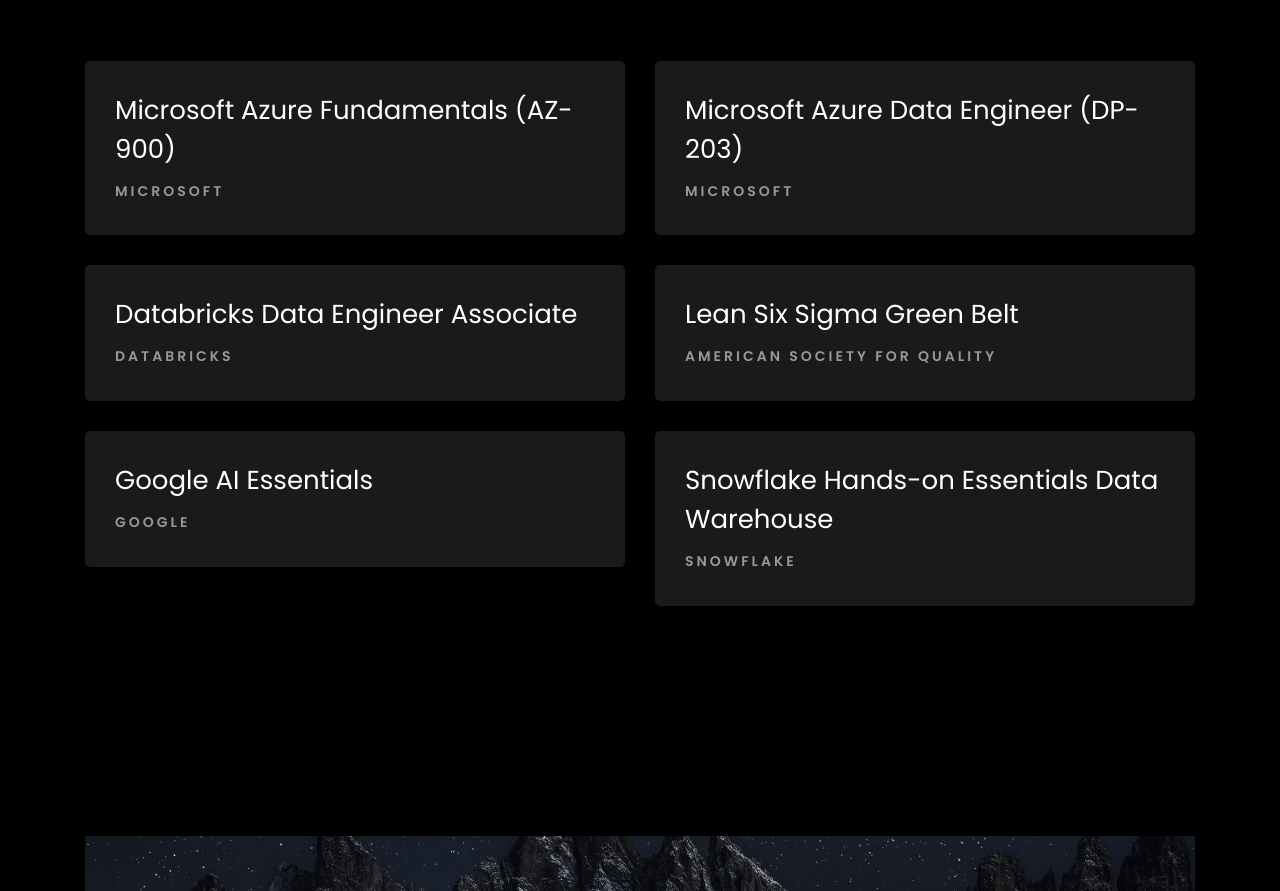
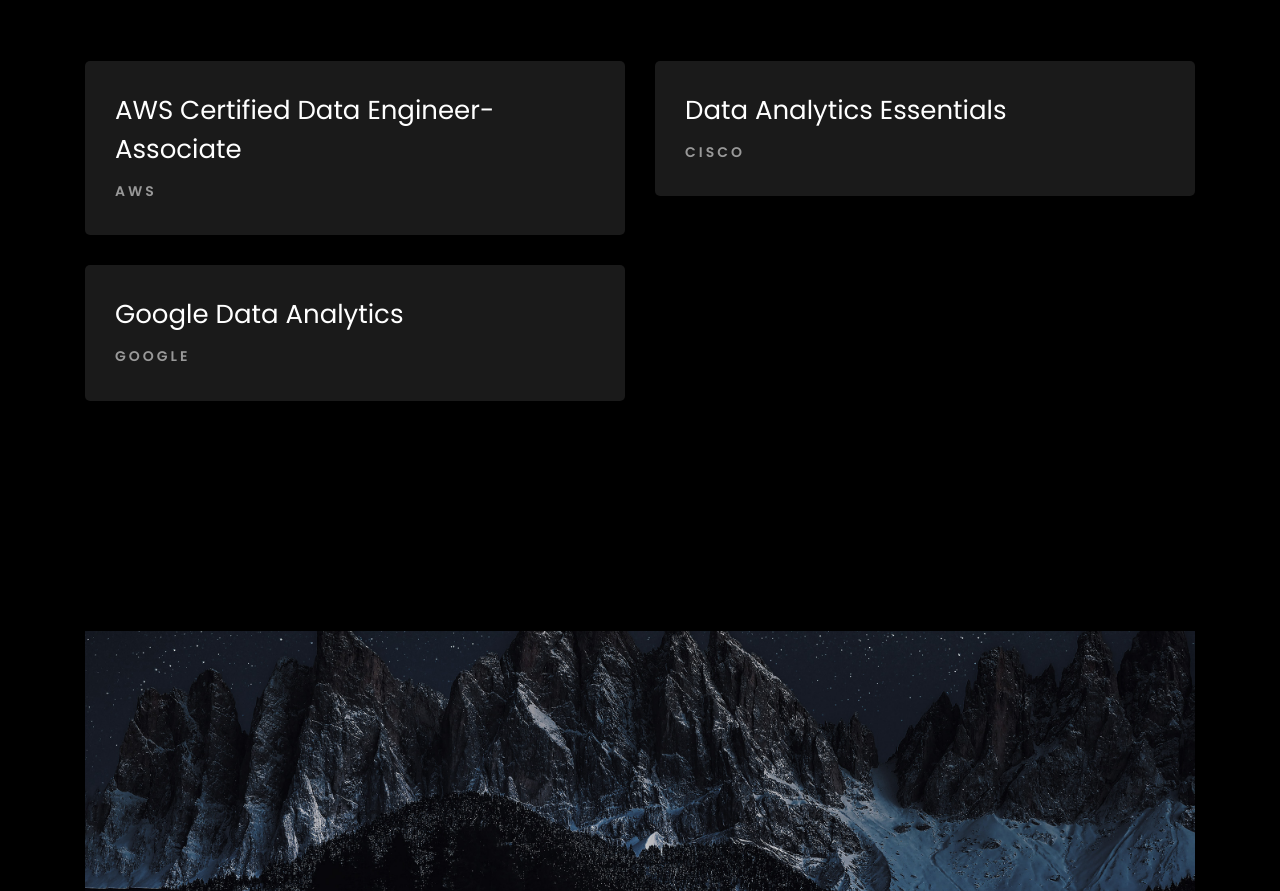
Before and after one commit to Sandeep-Gopu/Sandeepgopu.github.io, a plain HTML site: page index.html in a window 1280 px wide. Shown: the part 5270-6161 px from the top of the page. Drawn offline with Linux system fonts and the light colour scheme; files whose address does not match are found by name.

Commit message:
Update index.html

```diff
--- a/index.html
+++ b/index.html
@@ -473,48 +473,25 @@
 						<div class="col-md-6">
 							<div class="resume-wrap ftco-animate">
 								<!-- <span class="date">Issued: 2023</span> -->
-								<h2>Microsoft Azure Fundamentals (AZ-900)</h2>
-								<span class="position">Microsoft</span>
+								<h2>AWS Certified Data Engineer-Associate
+								</h2>
+								<span class="position">AWS</span>
 							</div>
 						</div>
 
 						<div class="col-md-6">
 							<div class="resume-wrap ftco-animate">
 								<!-- <span class="date">Issued: 2024</span> -->
-								<h2>Microsoft Azure Data Engineer (DP-203)</h2>
-								<span class="position">Microsoft</span>
+								<h2>Data Analytics Essentials</h2>
+								<span class="position">Cisco</span>
 							</div>
 						</div>
 
 						<div class="col-md-6">
 							<div class="resume-wrap ftco-animate">
 								<!-- <span class="date">Issued: 2024</span> -->
-								<h2>Databricks Data Engineer Associate</h2>
-								<span class="position">Databricks</span>
-							</div>
-						</div>
-
-						<div class="col-md-6">
-							<div class="resume-wrap ftco-animate">
-								<!-- <span class="date">Issued: 2023</span> -->
-								<h2>Lean Six Sigma Green Belt</h2>
-								<span class="position">American Society for Quality</span>
-							</div>
-						</div>
-
-						<div class="col-md-6">
-							<div class="resume-wrap ftco-animate">
-								<!-- <span class="date">Issued: 2024</span> -->
-								<h2>Google AI Essentials</h2>
+								<h2>Google Data Analytics</h2>
 								<span class="position">Google</span>
-							</div>
-						</div>
-
-						<div class="col-md-6">
-							<div class="resume-wrap ftco-animate">
-								<!-- <span class="date">Issued: 2023</span> -->
-								<h2>Snowflake Hands-on Essentials Data Warehouse</h2>
-								<span class="position">Snowflake</span>
 							</div>
 						</div>
 					</div>
```
